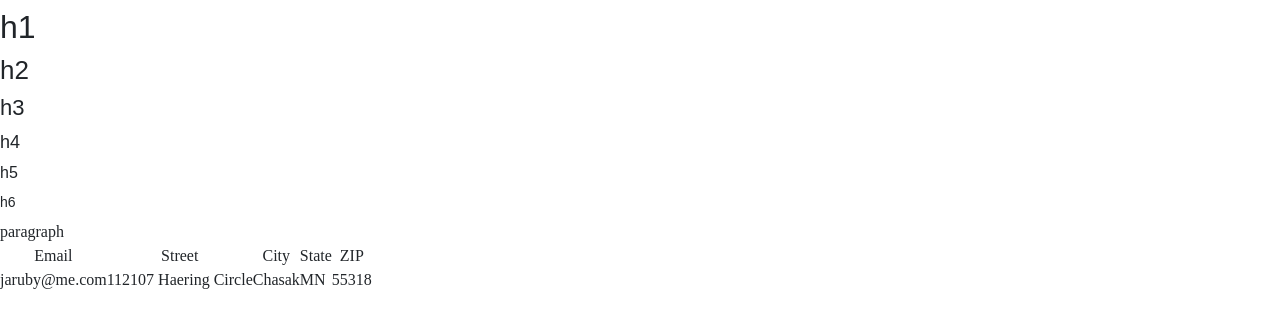
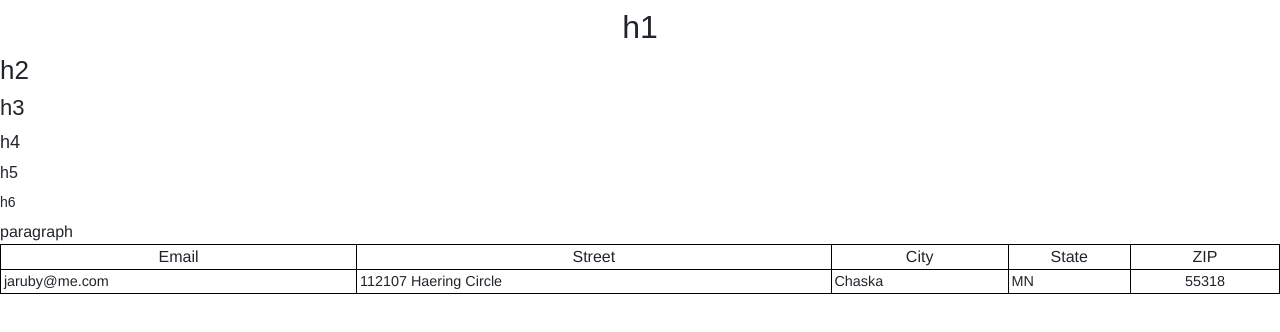
Before and after one commit to BluePawDev/css-work, a plain HTML site: page index.html in a window 1280 px wide. Drawn offline with Linux system fonts and the light colour scheme.

Commit message:
Add table.css and Font Stack

```diff
--- a/index.html
+++ b/index.html
@@ -4,6 +4,8 @@
     <meta name="viewport" content="width=device-width, initial-scale=1.0">
     <link rel="stylesheet" href="reset.css">
     <link rel="stylesheet" href="typography.css">
+    <link rel="stylesheet" href="layout.css">
+    <link rel="stylesheet" href="table.css">
     <title>Document</title>
 </head>
 <body>
@@ -28,9 +30,9 @@
                 <tr>
                     <td>jaruby@me.com</td>
                     <td>112107 Haering Circle</td>
-                    <td>Chasak</td>
-                    <td>MN</td>
-                    <td>55318</td>
+                    <td>Chaska</td>
+                    <td class="state">MN</td>
+                    <td class="zip">55318</td>
                 </tr>
             </tbody>
         </table>
--- /dev/null
+++ b/layout.css
@@ -0,0 +1,3 @@
+h1{
+    text-align: center;
+}
--- /dev/null
+++ b/table.css
@@ -0,0 +1,20 @@
+table {
+    border-collapse: collapse;
+  }
+
+  table, th, td {
+    border: 1px solid black;
+  }
+
+  td{
+      padding: .05em .2em;
+      vertical-align: middle;
+  }
+
+  .zip {
+      text-align: center;
+  }
+
+  table{
+      width: 100%;
+  }
--- a/typography.css
+++ b/typography.css
@@ -21,8 +21,50 @@ body {
     font-size: calc(1.375rem + 1.5vw);
 }
 
+body {
+    font-family: "HelveticaNeue-Light", "Helvetica Neue Light", "Helvetica Neue", Helvetica, Arial, "Lucida Grande", sans-serif;
+    font-weight: 300;
+}
+
 h2, .h2 {
     font-size: calc(1.325rem + 0.9vw);
 }
 
-  h1,h2,h3,h4,h5,h6{font-family:sans-serif;margin:.5rem 0}.h1,h1{font-size:32px;line-height:38px}.h2,h2{font-size:26px;line-height:32px}.h3,h3{font-size:22px;line-height:28px}.h4,h4{font-size:18px;line-height:24px}.h5,h5{font-size:16px;line-height:22px}.h6,h6{font-size:14px;line-height:20px}
+h1, h2, h3, h4, h5, h6 {
+    font-family: sans-serif;
+    margin: .5rem 0
+}
+
+.h1, h1 {
+    font-size: 32px;
+    line-height: 38px
+}
+
+.h2, h2 {
+    font-size: 26px;
+    line-height: 32px
+}
+
+.h3, h3 {
+    font-size: 22px;
+    line-height: 28px
+}
+
+.h4, h4 {
+    font-size: 18px;
+    line-height: 24px
+}
+
+.h5, h5 {
+    font-size: 16px;
+    line-height: 22px
+}
+
+.h6, h6 {
+    font-size: 14px;
+    line-height: 20px
+}
+
+td{
+    font-size: .9em;
+}
```
Lines whose indentation alone changed are shown as unchanged.
